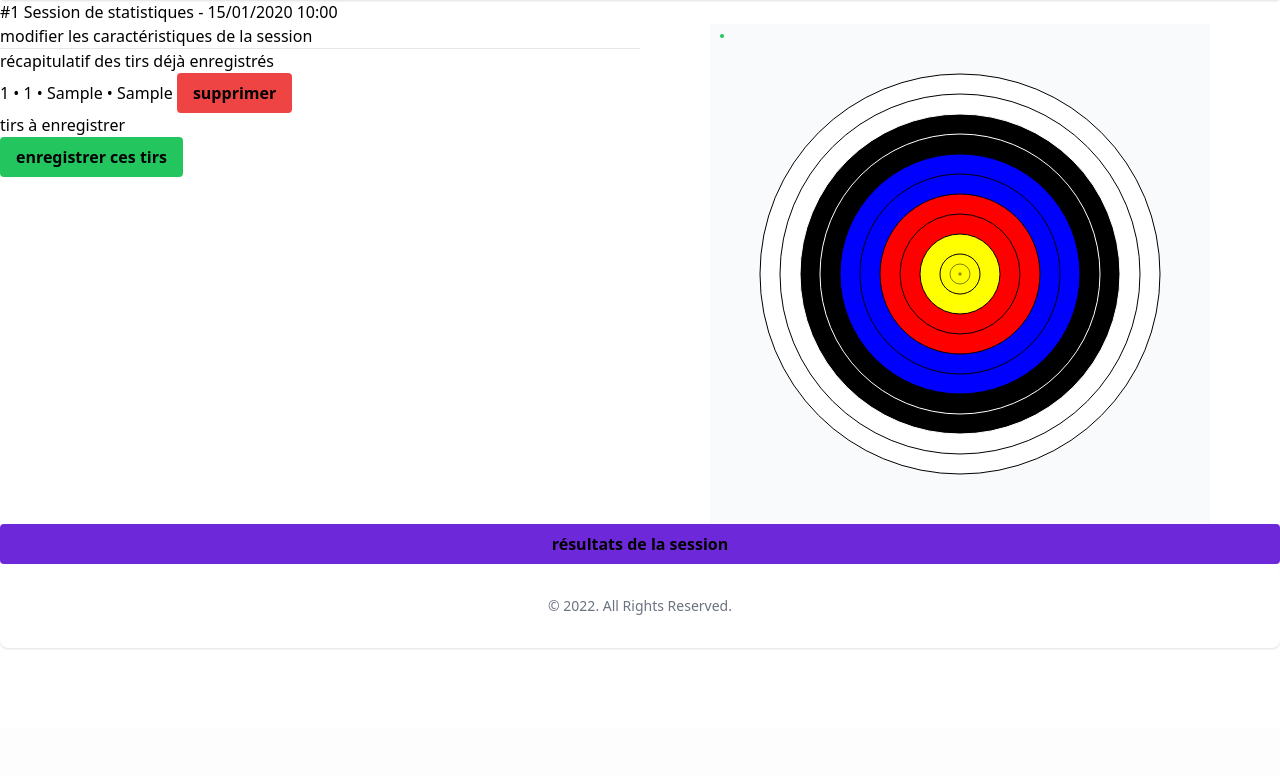
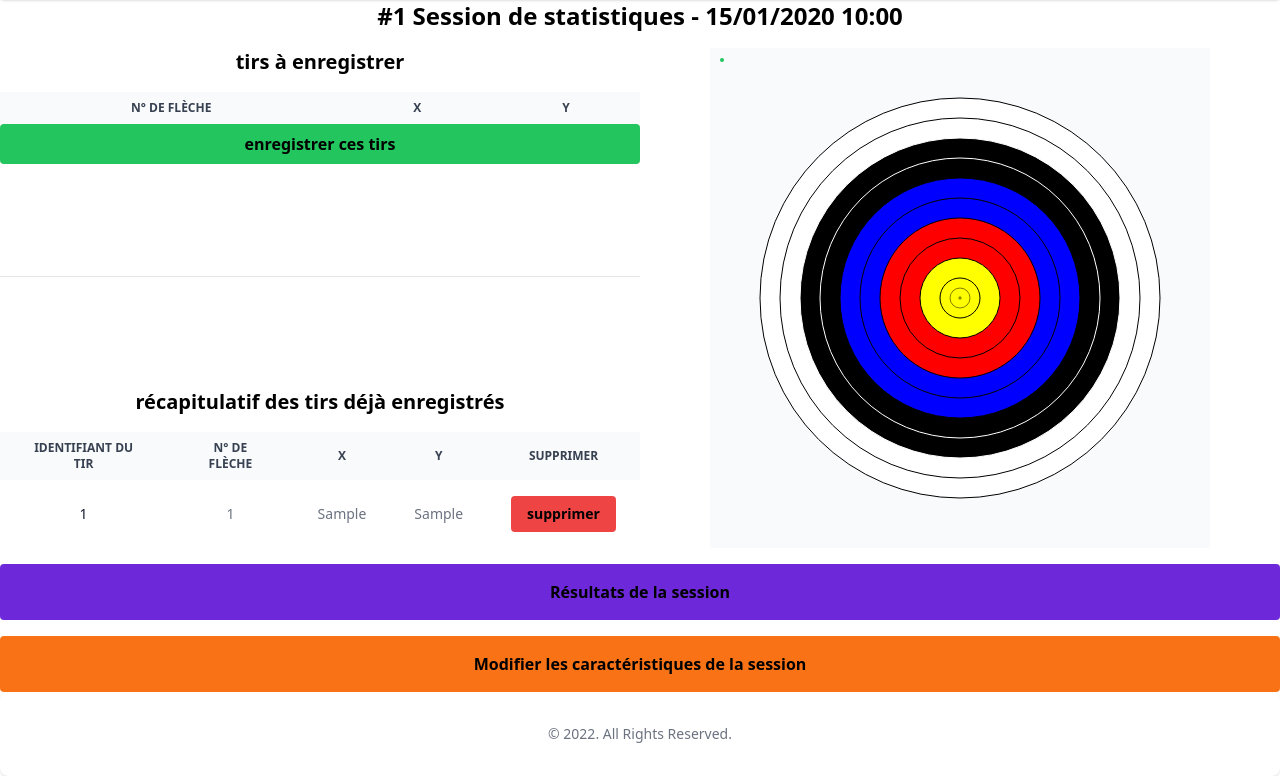
Before and after one commit to remace/OC-P13_Archery_Buddy, a Django app: template ArcheryBuddy/records/templates/records/detail_stats_session.html in a window 1280 px wide. Shown: the part 72-848 px from the top of the page. Before the commit the page ends 721 px from the top, so only its background shows below. Run offline with Django 4.2, Linux system fonts and the light colour scheme; the template is opened without the code that fills it: most values are stand-ins (such as "Sample title", 1, 10 or a date in 2020); lists and menus that the app fills with data are empty; some libraries are stand-ins or nearby versions.

Commit message:
💄 stats record session detail template
details:
- hide the modifying form under a button
- make pretty tables to see the shots (whether saved or not)

refers issue #32

```diff
--- /dev/null
+++ b/ArcheryBuddy/records/static/records/js/statsRecords/UpdateFormToggle.js
@@ -0,0 +1,6 @@
+const TOGGLE_BUTTON = document.querySelector("#toggle-modify")
+const FORM = document.querySelector("#modify-form")
+
+TOGGLE_BUTTON.addEventListener("click", (e) => {
+    FORM.classList.toggle("hidden")
+})
--- a/ArcheryBuddy/records/templates/records/detail_stats_session.html
+++ b/ArcheryBuddy/records/templates/records/detail_stats_session.html
@@ -1,57 +1,113 @@
-{% extends 'core/base.html' %}
-
+{% extends "core/base.html" %}
 {% load static %}
-
 {% block content %}
     <div class="relative">
-            <h1 id='srs-title'>
-                #{{srs.pk}} Session de statistiques - {{srs.session_datetime|date:'d/m/Y G:i'}}
+        <h1 id="srs-title" class="mb-4 text-2xl text-center font-bold">
+            #{{ srs.pk }} Session de statistiques - {{ srs.session_datetime|date:'d/m/Y G:i' }}
         </h1>
-            <div class="flex flex-row flex-nowrap">
-            <div class="w-6/12" id="forms">
-
+        <div class="flex flex-row flex-wrap md:flex-nowrap ">
+            <div class="w-6/12 flex flex-col justify-between" id="shots-lists">
+                <div class="max-h-600">
                     <form action="" method="post">
-                    {% csrf_token %}
-
-                    {{form.as_div}}
-
-                    <button id="session-update" type="submit">modifier les caractéristiques de la session</button>
+                        <h2 class="mb-4 text-xl text-center font-bold">tirs à enregistrer</h2>
+                        <table class="w-full text-sm text-left text-gray-500 dark:text-gray-400">
+                            <thead class="text-xs text-gray-700 uppercase bg-gray-50 dark:bg-gray-700 dark:text-gray-400">
+                                <tr>
+                                    <th scope="col" class="px-6 py-2 text-center">N° de flèche</th>
+                                    <th scope="col" class="px-6 py-2 text-center">x</th>
+                                    <th scope="col" class="px-6 py-2 text-center">y</th>
+                                </tr>
+                            </thead>
+                            <tbody id="shots-to-save-table-body">
+                            </tbody>
+                        </table>
+                        <div id="shots-to-save  overflow-y-scroll"></div>
+                        <button class="w-full cursor-pointer bg-green-500 hover:bg-green-700 font-bold py-2 px-4 rounded"
+                                id="shots-save"
+                                type="submit">enregistrer ces tirs</button>
                     </form>
+                </div>
                 <hr>
-            <form action="" method="post"></form>
-            <div>
-                <h2>récapitulatif des tirs déjà enregistrés</h2>
-                <div class="saved-shots-container max-h-40 overflow-y-scroll">
-                    {%for record in records%}
-                    <p>{{record.pk}} • {{record.arrow.id}} • {{record.pos_x}} • {{record.pos_y}} <button class="delete-saved cursor-pointer bg-red-500 hover:bg-red-700 font-bold py-2 px-4 rounded">supprimer</button></p>
+                <div class=" max-h-60 overflow-y-scroll">
+                    <h2 class="mb-4 text-xl text-center font-bold">récapitulatif des tirs déjà enregistrés</h2>
+                    <table class="w-full text-sm text-left text-gray-500 dark:text-gray-400">
+                        <thead class="text-xs text-gray-700 uppercase bg-gray-50 dark:bg-gray-700 dark:text-gray-400">
+                            <tr>
+                                <th scope="col" class="px-6 py-2 text-center">Identifiant du tir</th>
+                                <th scope="col" class="px-6 py-2 text-center">N° de flèche</th>
+                                <th scope="col" class="px-6 py-2 text-center">x</th>
+                                <th scope="col" class="px-6 py-2 text-center">y</th>
+                                <th scope="col" class="px-6 py-2 text-center">supprimer</th>
+                            </tr>
+                        </thead>
+                        <tbody class="saved-shots-container">
+                            {% for record in records %}
+                                <tr>
+                                    <th scope="row"
+                                        class="px-6 py-4 font-medium text-gray-900 whitespace-nowrap dark:text-white text-center">
+                                        {{ record.pk }}
+                                    </th>
+                                    <td class="px-6 py-4 text-center">{{ record.arrow.id }}</td>
+                                    <td class="px-6 py-4 text-center">{{ record.pos_x }}</td>
+                                    <td class="px-6 py-4 text-center">{{ record.pos_y }}</td>
+                                    <td class="px-6 py-4 align-center">
+                                        <button class="delete-saved text-black mx-auto cursor-pointer bg-red-500 hover:bg-red-700 font-bold py-2 px-4 rounded">
+                                            supprimer
+                                        </button>
+                                    </td>
+                                </tr>
                             {% endfor %}
+                        </tbody>
+                    </table>
                 </div>
-                    <h2>tirs à enregistrer</h2>
-                        <div id="shots-to-save max-h-40 overflow-y-scroll">
-
-                        </div>
-                        <button class="cursor-pointer bg-green-500 hover:bg-green-700 font-bold py-2 px-4 rounded"
-                            id="shots-save" type="submit">enregistrer ces tirs</button>
-                    </div>
-            </form>
             </div>
             <div class="w-6/12 flex justify-center items-center" id="target-container">
                 <div id="target" class="z-10 bg-slate-50 w-[500px] h-[500px] relative">
-                    <img src=" {% static 'records/assets/target.svg' %}" alt="target">
+                    <img src="{% static 'records/assets/target.svg' %}"
+                         height="500"
+                         width="500"
+                         alt="target">
                     {% for record in records %}
-                        <div id="shot-dot-{{record.arrow.id}}-{{record.pos_x|floatformat:"0"}}-{{record.pos_y|floatformat:"0"}}"
+                        <div id="shot-dot-{{ record.arrow.id }}-{{ record.pos_x|floatformat:"0" }}-{{ record.pos_y|floatformat:"0" }}"
                              class="z-20 w-1 h-1 absolute bg-green-500 rounded-full"
-                            style="top:{{record.pos_y|floatformat:"0"}}px; left:{{record.pos_x|floatformat:"0"}}px;"></div>
+                             style="top:{{ record.pos_y|floatformat:"0" }}px;
+                                    left:{{ record.pos_x|floatformat:"0" }}px"></div>
                     {% endfor %}
                 </div>
             </div>
-            <script src="{% static 'records/js/statsRecords/DeleteShot.js' %}" defer type="module"></script>
-            <script src="{% static 'records/js/statsRecords/PostNewRecords.js' %}" defer type="module"></script>
-            <script src="{% static 'records/js/statsRecords/TargetClick.js' %}" defer type="module"></script>
+            <script src="{% static 'records/js/statsRecords/DeleteShot.js' %}"
+                    defer
+                    type="module"></script>
+            <script src="{% static 'records/js/statsRecords/PostNewRecords.js' %}"
+                    defer
+                    type="module"></script>
+            <script src="{% static 'records/js/statsRecords/TargetClick.js' %}"
+                    defer
+                    type="module"></script>
+            <script src="{% static 'records/js/statsRecords/UpdateFormToggle.js' %}"
+                    defer
+                    type="module"></script>
         </div>
         <div>
-            <a class="text-center block cursor-pointer bg-violet-700 hover:bg-violet-900 font-bold py-2 px-4 rounded w-full" href="{% url 'stats_result' srs.pk%}">résultats de la session</a>
+            <a class="mt-4 py-4 text-center block cursor-pointer bg-violet-700 hover:bg-violet-900 font-bold py-2 px-4 rounded w-full"
+               href="{% url 'stats_result' srs.pk %}">Résultats de la session</a>
+        </div>
+        <button id="toggle-modify"
+                class="mt-4 py-4 cursor-pointer bg-orange-500 hover:bg-orange-700 font-bold py-2 px-4 rounded w-full">
+            Modifier les caractéristiques de la session
+        </button>
+        <div id="modify-form" class="hidden">
+            <form action="" method="post">
+                {% csrf_token %}
+                {{ form.as_div }}
+                <button id="session-update" type="submit">modifier</button>
+            </form>
+        </div>
+        <div class="hidden">
+            <tr class="hidden bg-white border-b dark:bg-gray-800 dark:border-gray-700">
+                <th class="hidden px-6 py-4 font-medium text-gray-900 whitespace-nowrap dark:text-white"></th>
+            </tr>
         </div>
     </div>
-    {% include "records/arrow_modal.html"%}
+    {% include "records/arrow_modal.html" %}
 {% endblock content %}
--- a/ArcheryBuddy/records/views/stats_sessions.py
+++ b/ArcheryBuddy/records/views/stats_sessions.py
@@ -186,6 +186,7 @@ class StatsRecordResults(View):
     @method_decorator(login_required)
     def get(self, request, stats_session_pk):
 
+        stats_session = StatsRecordSession.objects.get(pk=stats_session_pk)
         shots = StatsRecord.objects.filter(stats_session=stats_session_pk)
 
         pk_list = [id.get("arrow_id") for id in shots.values("arrow_id").distinct()]
@@ -208,5 +209,5 @@ class StatsRecordResults(View):
         quiver = calculate_quiver(barycentres)
         for arrow in quiver:
             continue
-        ctx = {"stats_session_id": stats_session_pk, "arrows": quiver}
+        ctx = {"stats_session": stats_session, "arrows": quiver}
         return render(request, "records/stats_session_result.html", context=ctx)
```
Also changed, not shown: ArcheryBuddy/records/static/records/js/statsRecords/TargetClick.js (+30 -22 lines), ArcheryBuddy/records/static/records/js/statsRecords/listeners.js (+62 -14 lines). Lines whose indentation alone changed are shown as unchanged.
